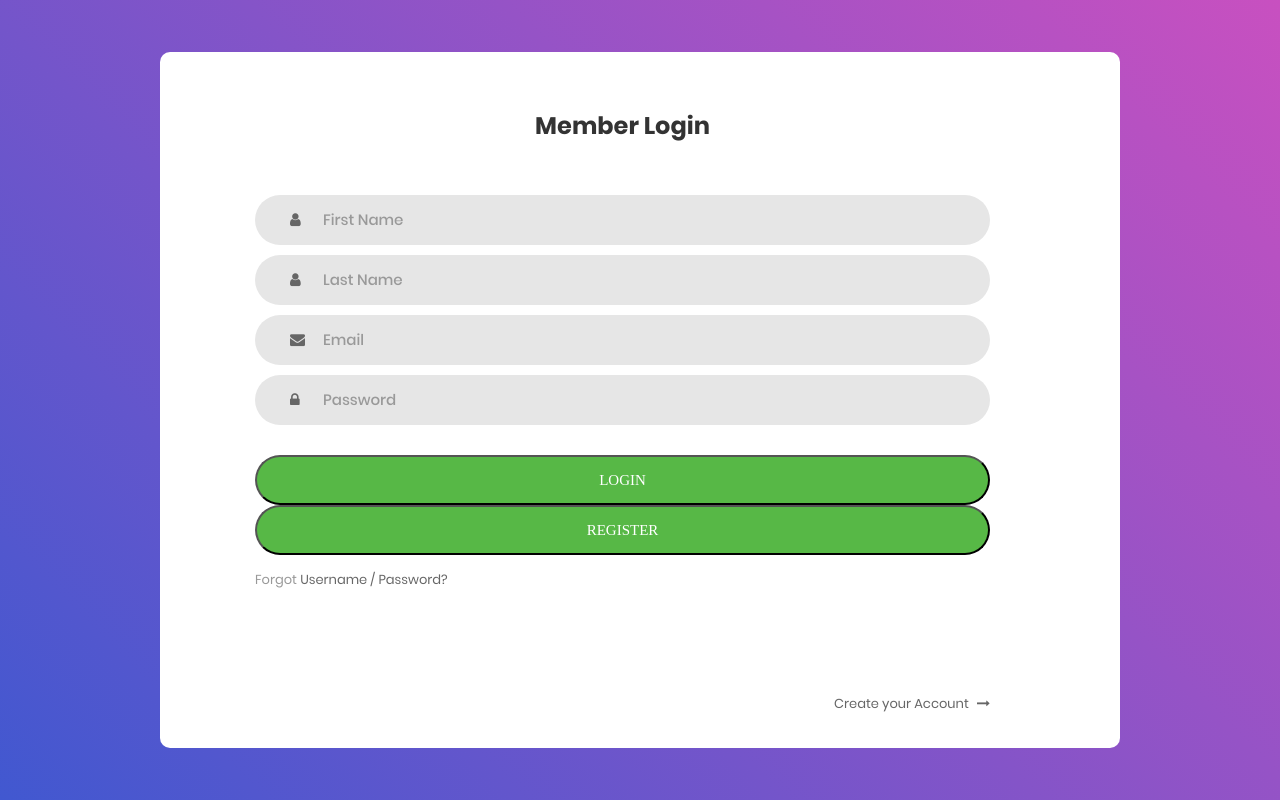
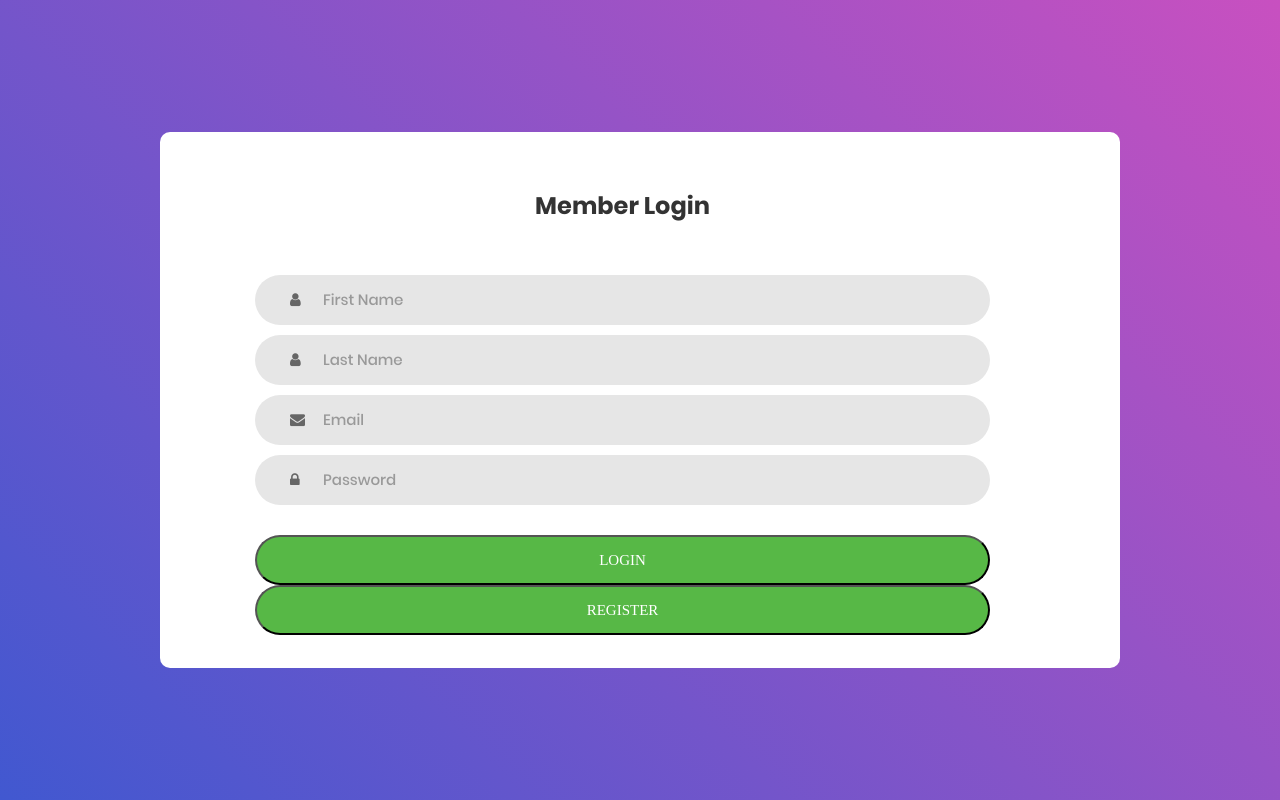
Before and after one commit to ivkraft/logintest, a website: page index.html in a window 1280 px wide. Drawn offline with Linux system fonts and the light colour scheme; a web font is replaced by a local one.

Commit message:
Beauty 2

```diff
--- a/index.html
+++ b/index.html
@@ -74,21 +74,7 @@
 					</div>
 
 
-					<div class="text-center p-t-12">
-						<span class="txt1">
-							Forgot
-						</span>
-						<a class="txt2" href="#">
-							Username / Password?
-						</a>
-					</div>
 
-					<div class="text-center p-t-136">
-						<a class="txt2" href="#">
-							Create your Account
-							<i class="fa fa-long-arrow-right m-l-5" aria-hidden="true"></i>
-						</a>
-					</div>
 
 			</div>
 		</div>
```
